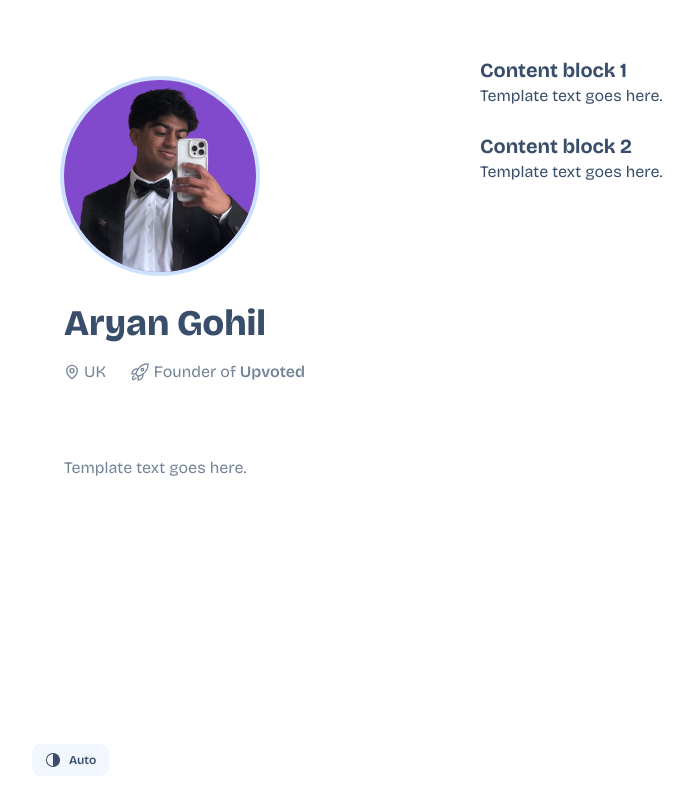
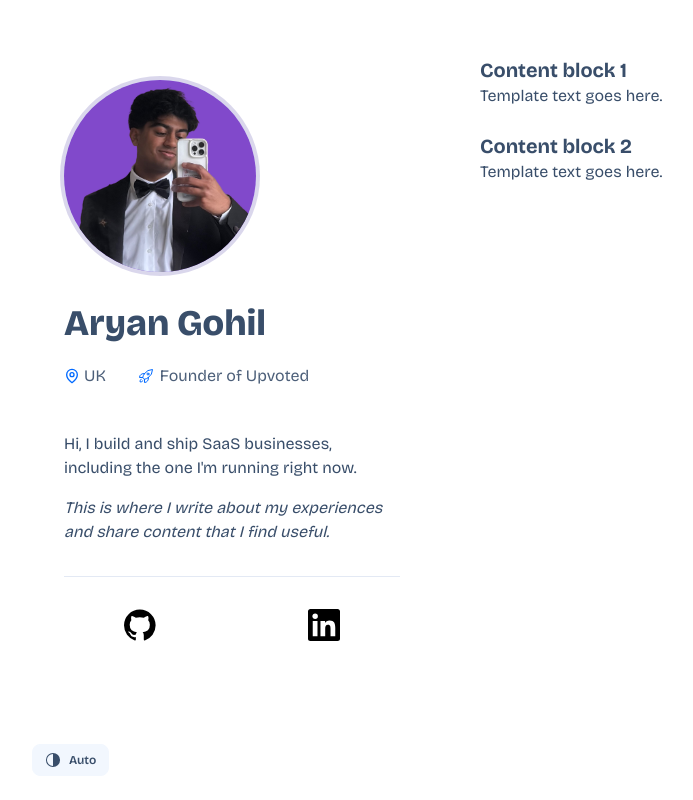
Before and after one commit to aryan-gohil05/personal-website, a Next.js app: page / in a window 1280 px wide. Shown: the whole page, without its empty margins (16-709 px from the left). Built offline with nearby package versions, Linux system fonts and the light colour scheme.

Commit message:
Created socials bar

```diff
--- a/components/ProfileCard.tsx
+++ b/components/ProfileCard.tsx
@@ -4,7 +4,7 @@ export default function ProfileCard() {
   return (
     <div className="flex w-full flex-col gap-3 ">
       <div className="avatar self-start">
-        <div className="w-48 rounded-full bg-primary/15 ring-4 ring-primary/20 mb-5">
+        <div className="w-48 rounded-full bg-primary/15 ring-4 ring-secondary/20 mb-5">
           <Image
             src="/me.svg"
             alt="Aryan Gohil"
@@ -16,7 +16,7 @@ export default function ProfileCard() {
       </div>
       <div className="w-full text-left">
         <h1 className="text-4xl font-black">Aryan Gohil</h1>
-        <div className="mt-4 flex w-full items-center gap-6 text-base-content/70">
+        <div className="mt-4 flex w-full items-center gap-6 text-base-content/90">
           <div className="flex items-center gap-1">
             <svg
               xmlns="http://www.w3.org/2000/svg"
@@ -26,21 +26,21 @@ export default function ProfileCard() {
               strokeWidth="2"
               strokeLinecap="round"
               strokeLinejoin="round"
-              className="h-4 w-4 shrink-0"
+              className="h-4 w-4 shrink-0 text-primary"
             >
               <path d="M20 10c0 6-8 12-8 12s-8-6-8-12a8 8 0 0 1 16 0Z" />
               <circle cx="12" cy="10" r="3" />
             </svg>
             <span>UK</span>
           </div>
-          <div className="flex items-center gap-1">
+          <div className="flex items-center gap-1.5 py-1 pl-2 pr-3">
             <svg
               xmlns="http://www.w3.org/2000/svg"
               fill="none"
               viewBox="0 0 24 24"
               strokeWidth={1.5}
               stroke="currentColor"
-              className="h-5 w-5 shrink-0"
+              className="h-4 w-4 shrink-0 text-primary"
             >
               <path
                 strokeLinecap="round"
@@ -52,7 +52,7 @@ export default function ProfileCard() {
               Founder of{" "}
               <a
                 href="https://upvoted.tech"
-                className="font-semibold  hover:text-[#65E03D]"
+                className="hover:text-[#65E03D]"
                 target="_blank"
                 rel="noopener noreferrer"
               >
--- /dev/null
+++ b/components/Socials.tsx
@@ -0,0 +1,39 @@
+const Socials = () => {
+  return (
+    <div className="flex w-full justify-around gap-6">
+      <a
+        href="https://github.com/aryan-gohil05"
+        target="_blank"
+        rel="noopener noreferrer"
+        className="h-10 w-10"
+      >
+        <svg
+          xmlns="http://www.w3.org/2000/svg"
+          width={24}
+          height={24}
+          viewBox="0 0 432 416"
+          className="w-8 h-8"
+        >
+          <path d="M213.5 0q88.5 0 151 62.5T427 213q0 70-41 125.5T281 416q-14 2-14-11v-58q0-27-15-40q44-5 70.5-27t26.5-77q0-34-22-58q11-26-2-57q-18-5-58 22q-26-7-54-7t-53 7q-18-12-32.5-17.5T107 88h-6q-12 31-2 57q-22 24-22 58q0 55 27 77t70 27q-11 10-13 29q-42 18-62-18q-12-20-33-22q-2 0-4.5.5t-5 3.5t8.5 9q14 7 23 31q1 2 2 4.5t6.5 9.5t13 10.5T130 371t30-2v36q0 13-14 11q-64-22-105-77.5T0 213q0-88 62.5-150.5T213.5 0z" />
+        </svg>
+      </a>
+      <a
+        href="https://www.linkedin.com/in/aryan-gohil"
+        target="_blank"
+        rel="noopener noreferrer"
+      >
+        <svg
+          xmlns="http://www.w3.org/2000/svg"
+          width={24}
+          height={24}
+          viewBox="0 0 20 20"
+          className="w-8 h-8"
+        >
+          <path d="M17.04 17.043h-2.962v-4.64c0-1.107-.023-2.531-1.544-2.531c-1.544 0-1.78 1.204-1.78 2.449v4.722H7.793V7.5h2.844v1.3h.039c.397-.75 1.364-1.54 2.808-1.54c3.001 0 3.556 1.974 3.556 4.545v5.238ZM4.447 6.194c-.954 0-1.72-.771-1.72-1.72s.767-1.72 1.72-1.72a1.72 1.72 0 0 1 0 3.44Zm1.484 10.85h-2.97V7.5h2.97v9.543ZM18.521 0H1.476C.66 0 0 .645 0 1.44v17.12C0 19.355.66 20 1.476 20h17.042c.815 0 1.482-.644 1.482-1.44V1.44C20 .646 19.333 0 18.518 0h.003Z" />
+        </svg>
+      </a>
+    </div>
+  );
+};
+
+export default Socials;
--- a/components/sections/LeftBar.tsx
+++ b/components/sections/LeftBar.tsx
@@ -1,11 +1,22 @@
 import ProfileCard from "../ProfileCard";
+import Socials from "../Socials";
 
 const LeftBar = () => {
   return (
     <section className="sticky top-6 h-fit w-96 shrink-0 noscrollbar">
-      <div className="flex flex-col items-start gap-6 rounded-lg p-6">
+      <div className="flex flex-col items-start space-y-4 rounded-lg p-6">
         <ProfileCard />
-        <p className="mt-12 text-base-content/70">Template text goes here.</p>
+        <p className="mt-6 text-base-content">
+          Hi, I build and ship SaaS businesses, including the one I&apos;m
+          running right now.
+        </p>
+        <p className="text-base-content mb-8 italic">
+          This is where I write about my experiences and share content that I
+          find useful.
+        </p>
+        <div className="border-t border-base-300 w-full pt-8">
+          <Socials />
+        </div>
       </div>
     </section>
   );
```
Also changed, not shown: public/upvoted_logo.svg (added).
